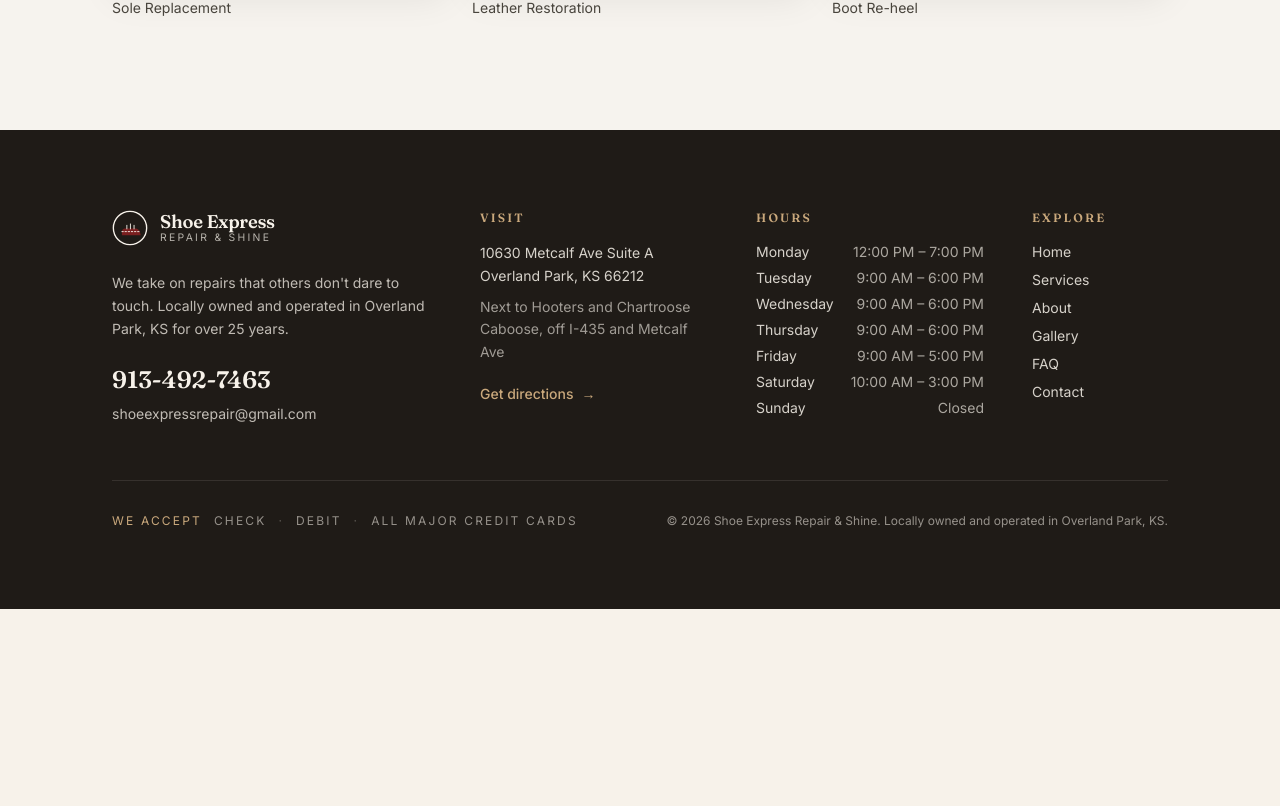
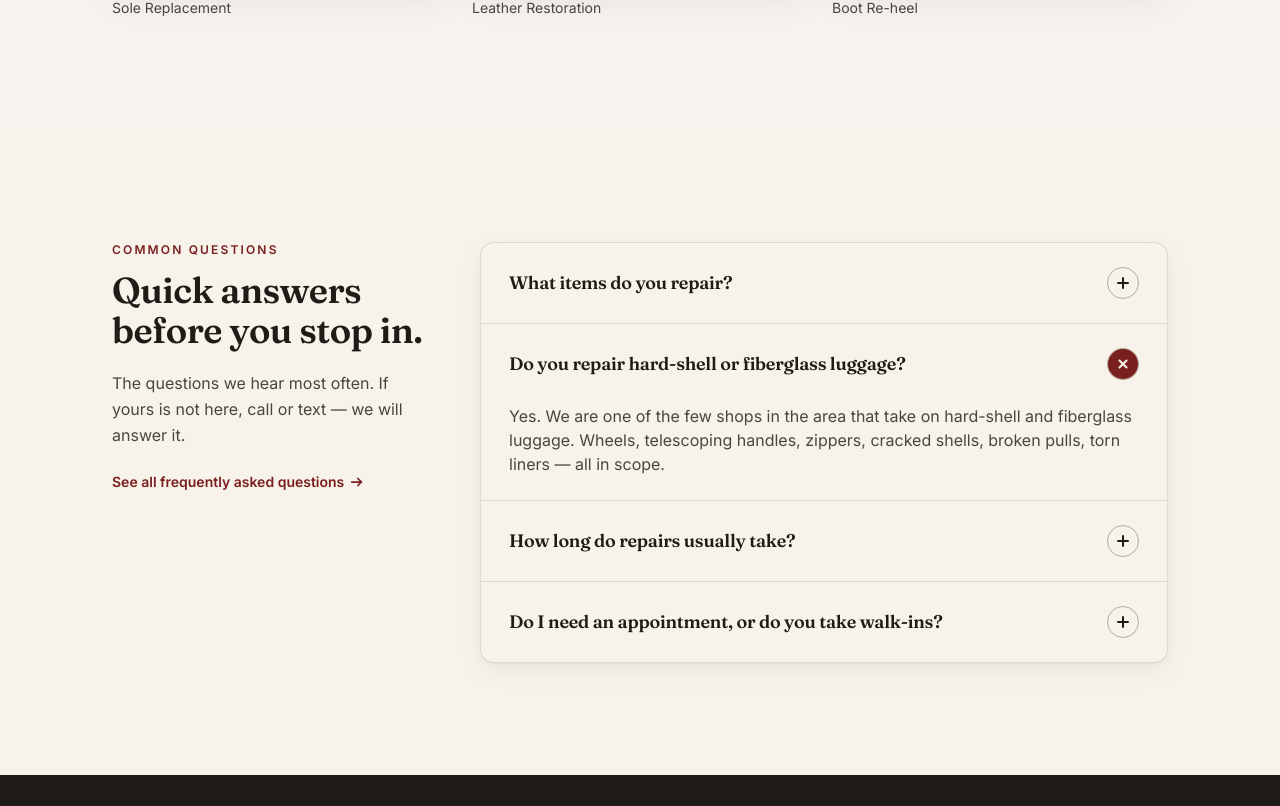
Before and after one commit to jordan-umpierre/shoe-express-repair, a React (Vite) app: page / in a window 1280 px wide. Shown: the part 4754-5560 px from the top of the page. Before the commit the page ends 5363 px from the top, so only its background shows below. Built offline with nearby package versions, Linux system fonts and the light colour scheme.

Commit message:
feat: build FAQAccordion with animated panels and Home FAQ preview linking to full FAQ page

```diff
--- /dev/null
+++ b/src/components/FAQAccordion.tsx
@@ -0,0 +1,101 @@
+import { useId, useState } from 'react';
+import clsx from 'clsx';
+import { AnimatePresence, motion } from 'framer-motion';
+import type { FAQItem } from '@/config/faqs';
+
+interface FAQAccordionProps {
+  items: FAQItem[];
+  defaultOpenId?: string | null;
+  className?: string;
+}
+
+export function FAQAccordion({
+  items,
+  defaultOpenId = null,
+  className,
+}: FAQAccordionProps) {
+  const [openId, setOpenId] = useState<string | null>(defaultOpenId);
+  const baseId = useId();
+
+  return (
+    <ul
+      className={clsx(
+        'divide-y divide-warmgray-200/80 rounded-card border border-warmgray-200/70 bg-cream shadow-soft',
+        className,
+      )}
+      role="list"
+    >
+      {items.map((item) => {
+        const isOpen = openId === item.id;
+        const buttonId = `${baseId}-btn-${item.id}`;
+        const panelId = `${baseId}-panel-${item.id}`;
+        return (
+          <li key={item.id}>
+            <h3 className="m-0">
+              <button
+                type="button"
+                id={buttonId}
+                aria-expanded={isOpen}
+                aria-controls={panelId}
+                onClick={() => setOpenId(isOpen ? null : item.id)}
+                className="flex w-full items-center justify-between gap-6 px-6 py-5 text-left transition-colors hover:bg-warmgray-50 sm:px-7 sm:py-6"
+              >
+                <span className="font-display text-base font-semibold leading-snug text-charcoal sm:text-lg">
+                  {item.question}
+                </span>
+                <span
+                  aria-hidden="true"
+                  className={clsx(
+                    'inline-flex h-8 w-8 shrink-0 items-center justify-center rounded-full border border-warmgray-300 text-charcoal transition-transform duration-200 ease-gentle',
+                    isOpen && 'rotate-45 border-burgundy bg-burgundy text-cream',
+                  )}
+                >
+                  <PlusIcon className="h-4 w-4" />
+                </span>
+              </button>
+            </h3>
+            <AnimatePresence initial={false}>
+              {isOpen && (
+                <motion.div
+                  key="panel"
+                  id={panelId}
+                  role="region"
+                  aria-labelledby={buttonId}
+                  initial={{ height: 0, opacity: 0 }}
+                  animate={{ height: 'auto', opacity: 1 }}
+                  exit={{ height: 0, opacity: 0 }}
+                  transition={{
+                    height: { duration: 0.28, ease: [0.22, 0.61, 0.36, 1] },
+                    opacity: { duration: 0.2 },
+                  }}
+                  className="overflow-hidden"
+                >
+                  <p className="px-6 pb-6 pr-14 text-sm leading-relaxed text-warmgray-700 sm:px-7 sm:text-base">
+                    {item.answer}
+                  </p>
+                </motion.div>
+              )}
+            </AnimatePresence>
+          </li>
+        );
+      })}
+    </ul>
+  );
+}
+
+function PlusIcon({ className }: { className?: string }) {
+  return (
+    <svg
+      className={className}
+      viewBox="0 0 16 16"
+      fill="none"
+      stroke="currentColor"
+      strokeWidth="2"
+      strokeLinecap="round"
+      aria-hidden="true"
+    >
+      <line x1="8" y1="3" x2="8" y2="13" />
+      <line x1="3" y1="8" x2="13" y2="8" />
+    </svg>
+  );
+}
--- /dev/null
+++ b/src/config/faqs.ts
@@ -0,0 +1,103 @@
+export interface FAQItem {
+  id: string;
+  question: string;
+  answer: string;
+}
+
+export const faqs: FAQItem[] = [
+  {
+    id: 'what-items',
+    question: 'What items do you repair?',
+    answer:
+      'Shoes, boots, leather goods, handbags and purses, belts, and luggage of every kind — including hard-shell and fiberglass cases. If it is made of leather, has a sole, a zipper, a handle, or a strap, bring it in.',
+  },
+  {
+    id: 'hard-shell-luggage',
+    question: 'Do you repair hard-shell or fiberglass luggage?',
+    answer:
+      'Yes. We are one of the few shops in the area that take on hard-shell and fiberglass luggage. Wheels, telescoping handles, zippers, cracked shells, broken pulls, torn liners — all in scope.',
+  },
+  {
+    id: 'free-quotes',
+    question: 'Do you offer free quotes?',
+    answer:
+      'Yes. Bring your item in during open hours and we will give you an honest assessment and price on the spot. No appointment required, no obligation.',
+  },
+  {
+    id: 'turnaround',
+    question: 'How long do repairs usually take?',
+    answer:
+      'Many everyday repairs are completed same day or next day. Larger restorations and specialty work can take longer — we will give you a clear timeline before any work begins.',
+  },
+  {
+    id: 'walk-ins',
+    question: 'Do I need an appointment, or do you take walk-ins?',
+    answer:
+      'Walk-ins are always welcome during open hours. No appointment is needed for quotes or drop-offs. For complex jobs, calling ahead helps us plan.',
+  },
+  {
+    id: 'best-contact',
+    question: 'What is the best way to contact you?',
+    answer:
+      'Call or text 913-492-7463. Texting a photo of your item is often the fastest way to get a ballpark quote. Email and the contact form on this site also work well.',
+  },
+  {
+    id: 'shoe-care-products',
+    question: 'Do you sell shoe care products?',
+    answer:
+      'Yes — one of the largest selections of shoe care products in the Midwest. Polishes, conditioners, brushes, laces, insoles, and protective treatments. Stop in and we will help match the right product to your leather and use.',
+  },
+  {
+    id: 'leather-goods',
+    question: 'What types of leather goods do you work on?',
+    answer:
+      'Shoes, boots, jackets, handbags, purses, wallets, belts, briefcases, and luggage. We handle full-grain, pebbled, suede, exotic leathers, and patent finishes — call if you have a specific question about your piece.',
+  },
+  {
+    id: 'zipper-repair',
+    question: 'Can you repair zippers on handbags and luggage?',
+    answer:
+      'Yes. We replace zippers and zipper pulls on handbags, totes, soft luggage, and hard-shell cases. We carry a wide range of zipper sizes to match the original whenever possible.',
+  },
+  {
+    id: 'payment',
+    question: 'What payment methods do you accept?',
+    answer:
+      'Check, debit, and all major credit cards.',
+  },
+  {
+    id: 'locally-owned',
+    question: 'Are you locally owned?',
+    answer:
+      'Yes. Locally owned and operated in Overland Park for over 25 years. Same family, same shop, same standards.',
+  },
+  {
+    id: 'cowboy-boots',
+    question: 'Do you repair boots and cowboy boots?',
+    answer:
+      'Yes — including cowboy boots. We rebuild heels, repair shafts, replace zippers, and restore custom and exotic leathers. Boot work is one of the things we are known for.',
+  },
+  {
+    id: 'can-it-be-repaired',
+    question: 'How do I know if my item can be repaired?',
+    answer:
+      'Bring it in or text us a photo. We will tell you honestly whether it makes sense to repair, what the work would involve, and what it will cost — before any decision.',
+  },
+  {
+    id: 'same-day',
+    question: 'Do you offer same-day or rush service?',
+    answer:
+      'Many small repairs can be done while you wait or same day. For more involved work, ask when you drop off — we will tell you what is possible and quote a turnaround.',
+  },
+];
+
+export const homeFAQPreviewIds = [
+  'what-items',
+  'hard-shell-luggage',
+  'turnaround',
+  'walk-ins',
+] as const;
+
+export const homeFAQPreview: FAQItem[] = homeFAQPreviewIds
+  .map((id) => faqs.find((f) => f.id === id))
+  .filter((f): f is FAQItem => Boolean(f));
--- a/src/pages/Home.tsx
+++ b/src/pages/Home.tsx
@@ -7,9 +7,11 @@ import {
   BeforeAfterSlider,
   PlaceholderImage,
 } from '@/components/BeforeAfterSlider';
+import { FAQAccordion } from '@/components/FAQAccordion';
 import { homeServices } from '@/config/services';
 import { reviews } from '@/config/reviews';
 import { homeGalleryPreview } from '@/config/gallery';
+import { homeFAQPreview } from '@/config/faqs';
 import { FLOATING_CALL_ANCHOR_ATTR } from '@/layout/FloatingCallButton';
 
 export default function Home() {
@@ -22,6 +24,7 @@ export default function Home() {
       <WhyChooseUs />
       <Testimonials />
       <BeforeAfterPreview />
+      <FAQPreview />
     </>
   );
 }
@@ -144,6 +147,44 @@ function ProductsCallout() {
             </a>
           </div>
         </FadeIn>
+      </div>
+    </section>
+  );
+}
+
+function FAQPreview() {
+  return (
+    <section
+      className="section bg-cream"
+      aria-labelledby="faq-preview-heading"
+    >
+      <div className="container-prose">
+        <div className="grid gap-12 lg:grid-cols-12">
+          <FadeIn className="lg:col-span-4">
+            <p className="eyebrow">Common questions</p>
+            <h2
+              id="faq-preview-heading"
+              className="mt-3 font-display text-3xl font-semibold leading-tight text-charcoal sm:text-4xl"
+            >
+              Quick answers before you stop in.
+            </h2>
+            <p className="mt-5 text-base leading-relaxed text-warmgray-700">
+              The questions we hear most often. If yours is not here, call or
+              text — we will answer it.
+            </p>
+            <Link
+              to="/faq"
+              className="mt-6 inline-flex items-center gap-1.5 text-sm font-semibold text-burgundy hover:text-burgundy-700"
+            >
+              See all frequently asked questions
+              <ArrowRight className="h-3.5 w-3.5" />
+            </Link>
+          </FadeIn>
+
+          <FadeIn delay={0.1} className="lg:col-span-8">
+            <FAQAccordion items={homeFAQPreview} defaultOpenId="hard-shell-luggage" />
+          </FadeIn>
+        </div>
       </div>
     </section>
   );
```
